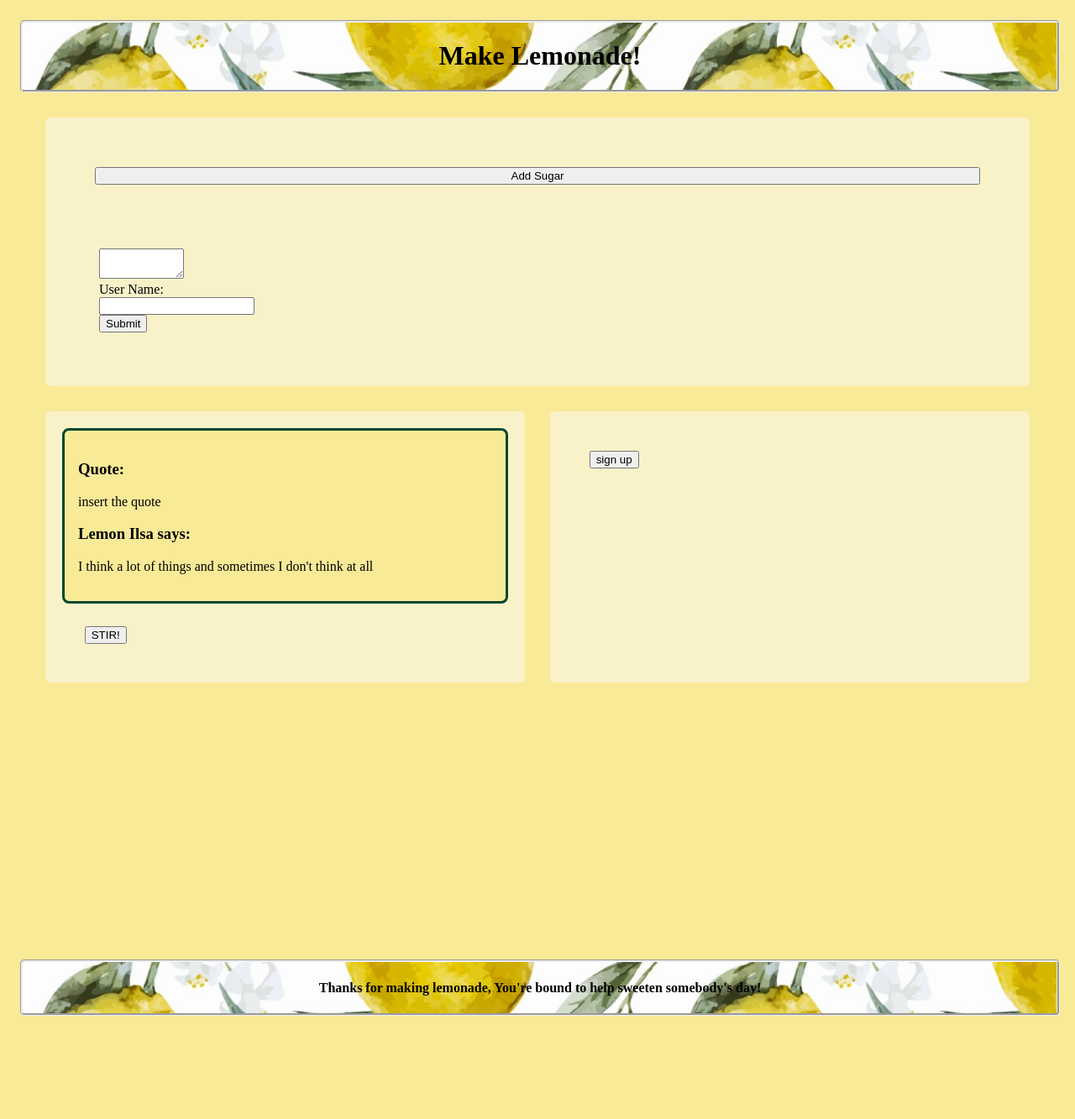
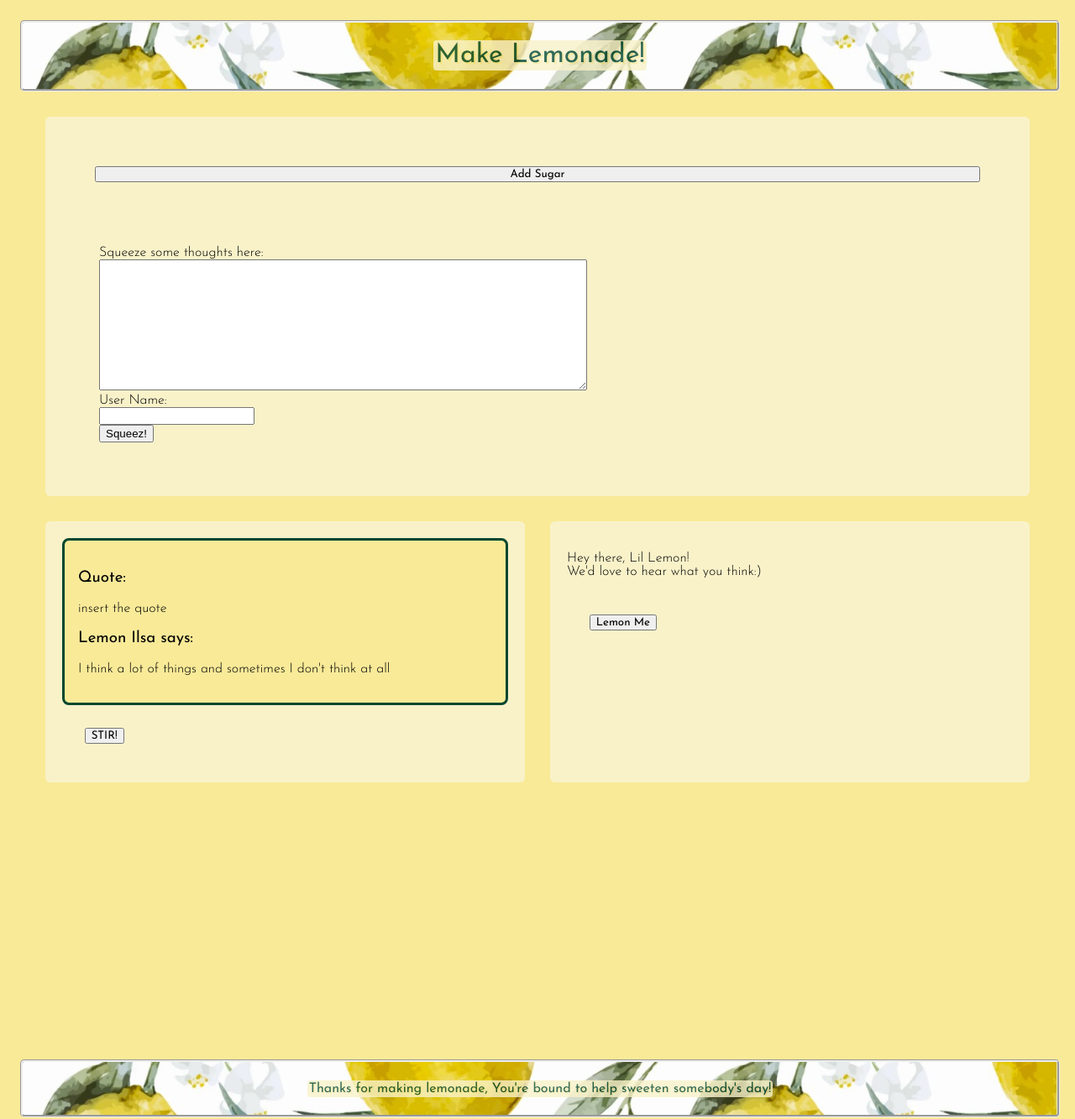
Before and after one commit to ilsaann/MakeLemonade, a plain HTML site: page public/index.html in a window 1280 px wide. Shown: the whole page at 84% size. Before the commit the page ends 1234 px from the top, so only its background shows below. Drawn offline with Linux system fonts and the light colour scheme.

Commit message:
a more robust front frame to build into

```diff
--- a/public/index.html
+++ b/public/index.html
@@ -4,6 +4,9 @@
     <meta charset="UTF-8">
     <meta http-equiv="X-UA-Compatible" content="IE=edge">
     <meta name="viewport" content="width=device-width, initial-scale=1.0">
+    <link rel="preconnect" href="https://fonts.googleapis.com">
+    <link rel="preconnect" href="https://fonts.gstatic.com" crossorigin>
+    <link href="https://fonts.googleapis.com/css2?family=Josefin+Sans:wght@300;400&display=swap" rel="stylesheet">
     <link rel="stylesheet" href="style.css">
     <title>MakeLemonade</title>
 </head>
@@ -15,12 +18,13 @@
             <div class="col col-100">
                 <button class="getQoute">Add Sugar</button><br>
                 <form class="entry">
-                    <textarea ros = "5" cols = "10" name="entry" placeholder="Squeeze some thoughts here">
-                    </textarea>
+                    Squeeze some thoughts here:
+                    <br>
+                    <textarea rows = "10" cols = "70" name="entry"></textarea>
                     <br>
                     <label for="Uname">User Name:</label><br>
                     <input type="text" id="Uname" name="Uname"><br>
-                    <input type="submit" value="Submit">
+                    <input type="submit" value="Squeez!">
                 </form>
             </div>
             <div class="col col-50">
@@ -34,7 +38,8 @@
             </div>
 
             <div class="col col-50">
-                <button class="register">sign up</button>
+                <p>Hey there, Lil Lemon!<br> We'd love to hear what you think:)</p>
+                <button class="register">Lemon Me</button>
             </div>
         </div>
     </div>
--- a/public/style.css
+++ b/public/style.css
@@ -72,6 +72,32 @@ form {
     border-color: rgb(1, 71, 48);
 }
 
+/* applying font */
+h1, h3, h4, button {
+    font-family: 'Josefin Sans', sans-serif;
+    font-weight: 400;
+}
+h4 {
+    color:rgb(1, 71, 48);
+    text-shadow: 1px 1px 1px #f9ea98;
+    padding: 2px;
+    border-radius: 4px;
+    background-color:#f9f2c9;
+    opacity: .8;
+}
+h1 {
+    color:rgb(1, 71, 48);
+    text-shadow: 2px 2px 1px #f9ea98;
+    padding: 2px;
+    border-radius: 4px;
+    background-color:#f9f2c9;
+    opacity: .8;
+}
+p, form {
+    font-family: 'Josefin Sans', sans-serif;
+    font-weight: 300;
+}
+
 @media screen and (max-width: 800px){
     .col-50 {
         width: 100%;
```
